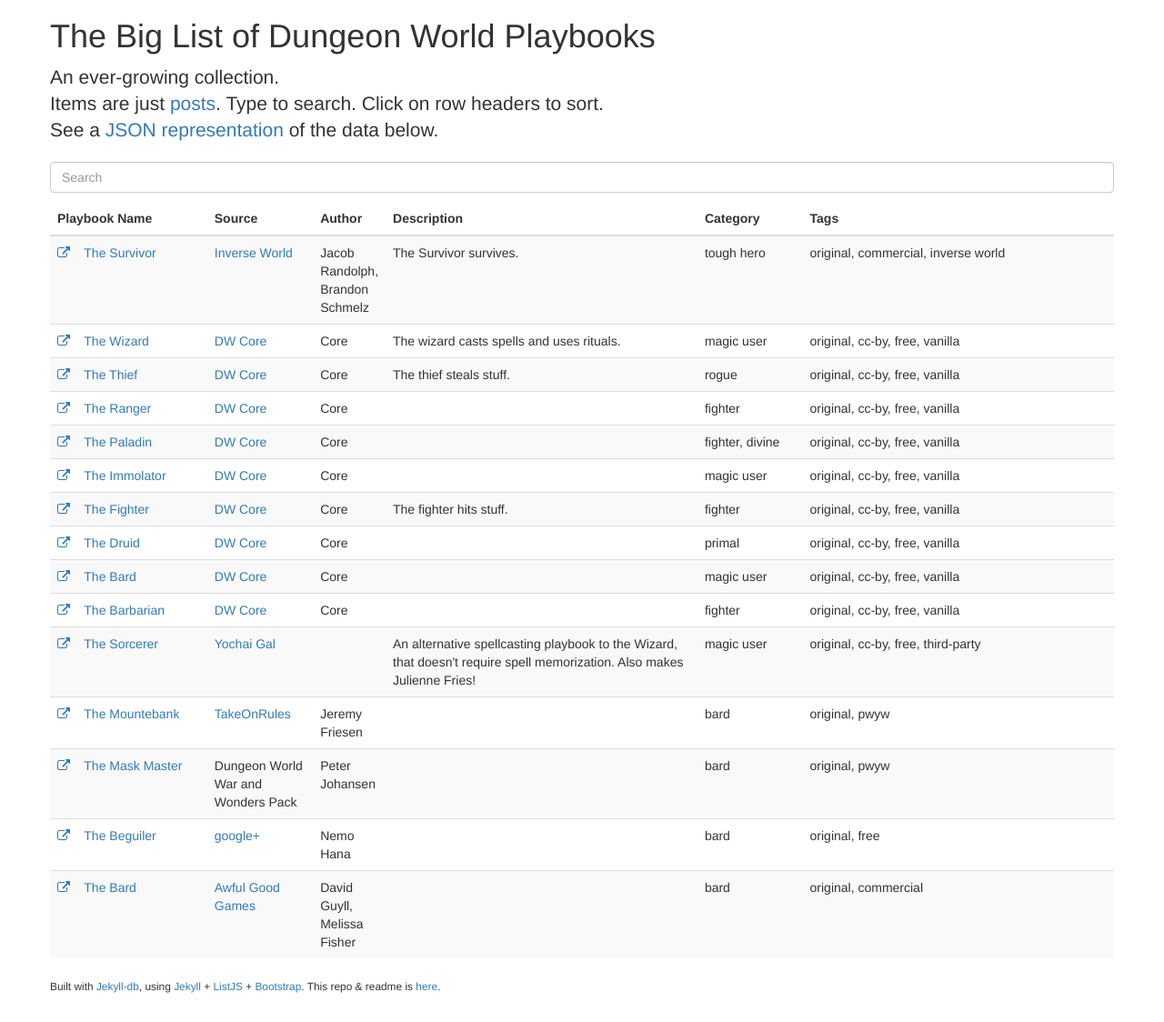
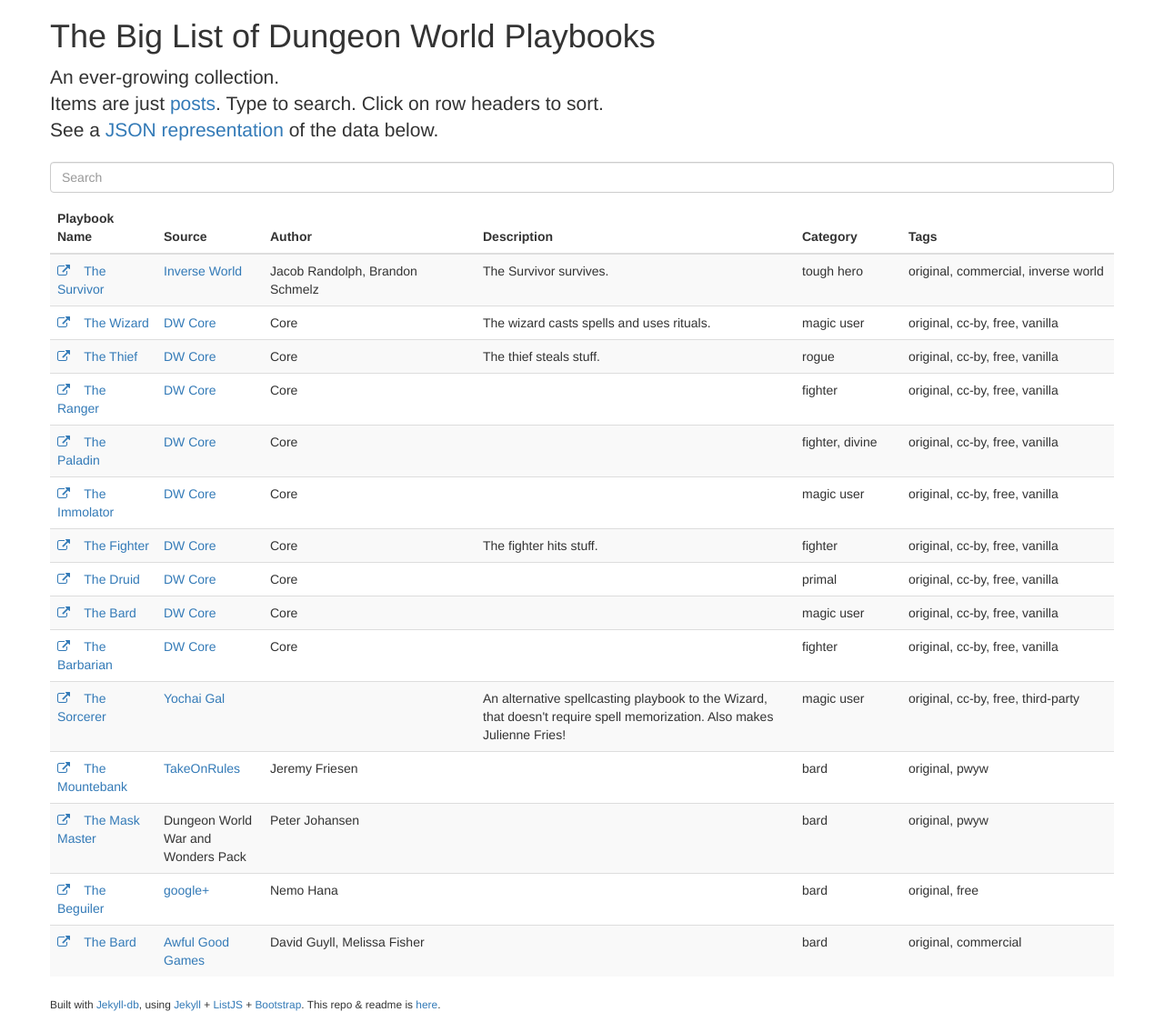
Before and after one commit to exposit/dw-playbooks, a Jekyll site: the page built from index.html, in a window 1280 px wide. Shown: the whole page at 91% size. Built offline with Jekyll 4.4.1, drawn with Linux system fonts in a browser that asks for light colours; nearby versions of some CDN libraries.

Commit message:
spacing fixes

```diff
--- a/_includes/interactive-table.html
+++ b/_includes/interactive-table.html
@@ -8,12 +8,12 @@
 <table class="table table-striped">
 	<thead>
 		<tr>
-			<th style="width:15%;"><span class="sort" data-sort="playbook-name">Playbook Name</span></th>
+			<th style="width:10%;"><span class="sort" data-sort="playbook-name">Playbook Name</span></th>
 			<th style="width:10%;"><span class="sort" data-sort="source">Source</span></th>
-			<th style="width:5%;"><span class="sort" data-sort="author">Author</span></th>
+			<th style="width:20%;"><span class="sort" data-sort="author">Author</span></th>
 			<th style="width:30%;"><span class="sort" data-sort="description">Description</span></th>
 			<th style="width:10%;"><span class="sort" data-sort="category">Category</span></th>
-			<th style="width:30%;"><span class="sort" data-sort="tags">Tags</span></th>
+			<th style="width:20%;"><span class="sort" data-sort="tags">Tags</span></th>
 		</tr>
 	</thead>
 	<tbody class="list">
```
Also changed, not shown: _posts/2018-01-10-the-bard-agg.md (+1 -1 lines).
